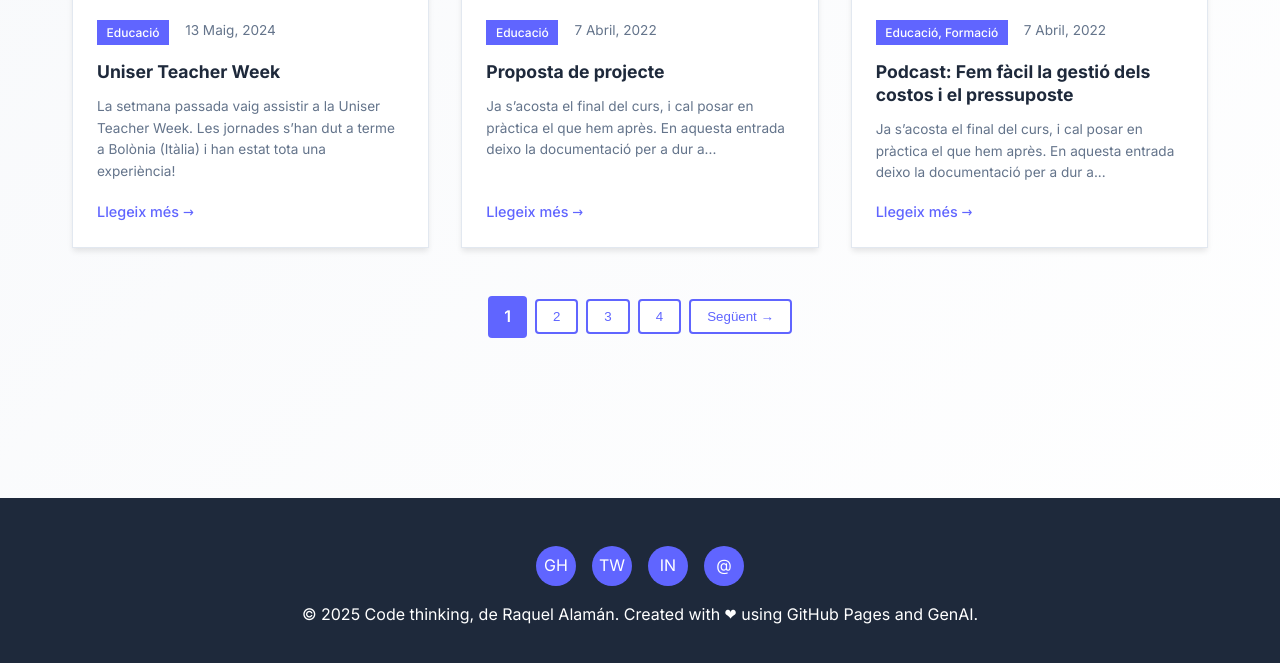
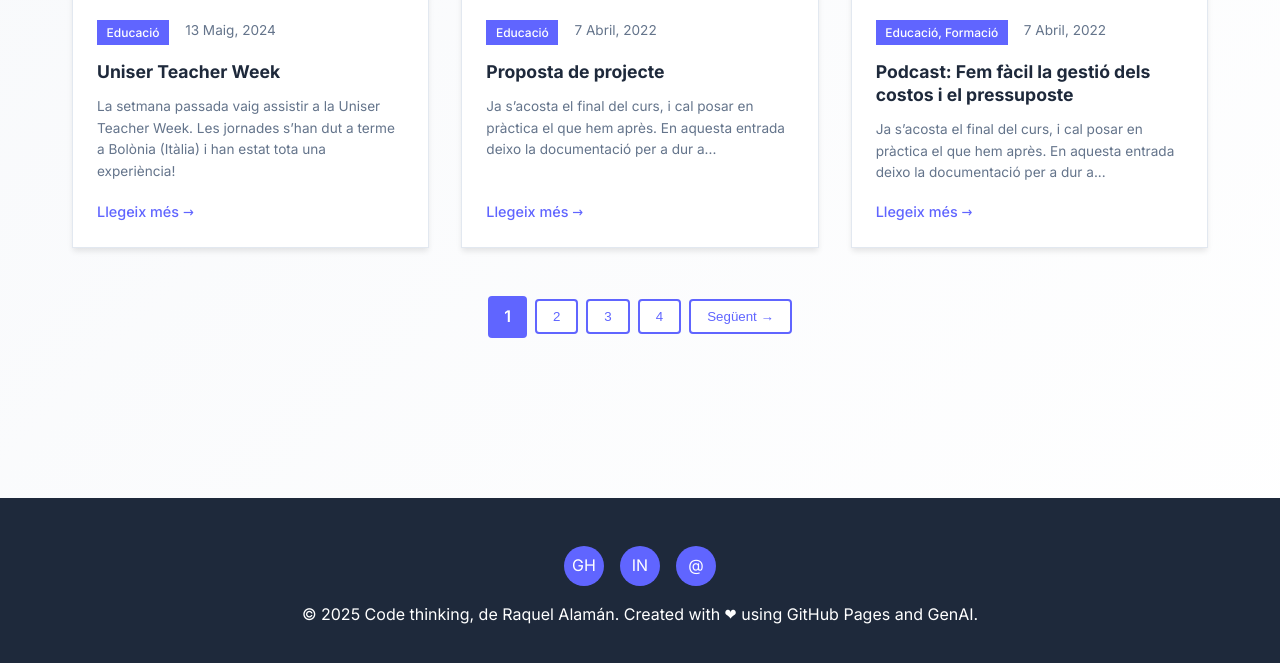
Before and after one commit to raquelalaman/raquelalaman.github.io, a Jekyll site: the page built from blog.html, in a window 1280 px wide and 900 px high, scrolled down 787 px, cut to the strip 225-888 px from the top of the window. Built offline with Jekyll 4.4.1, drawn with Linux system fonts in a browser that asks for light colours; nearby versions of some CDN libraries.

```diff
--- a/blog.html
+++ b/blog.html
@@ -68,10 +68,9 @@ title: Blog
     <footer>
         <div class="footer-content">
             <div class="social-links">
-                <a href="#" title="GitHub">GH</a>
-                <a href="#" title="Twitter">TW</a>
-                <a href="#" title="LinkedIn">IN</a>
-                <a href="#" title="Email">@</a>
+                <a href="https://github.com/raquelalaman" title="GitHub">GH</a>
+                <a href="https://www.linkedin.com/in/raquelalaman/" title="LinkedIn">IN</a>
+                <a href="mailto:ralaman@xtec.cat" title="Email">@</a>
             </div>
             <p>&copy; 2025 Code thinking, de Raquel Alamán. Created with ❤ using GitHub Pages and GenAI.</p>
         </div>
```
